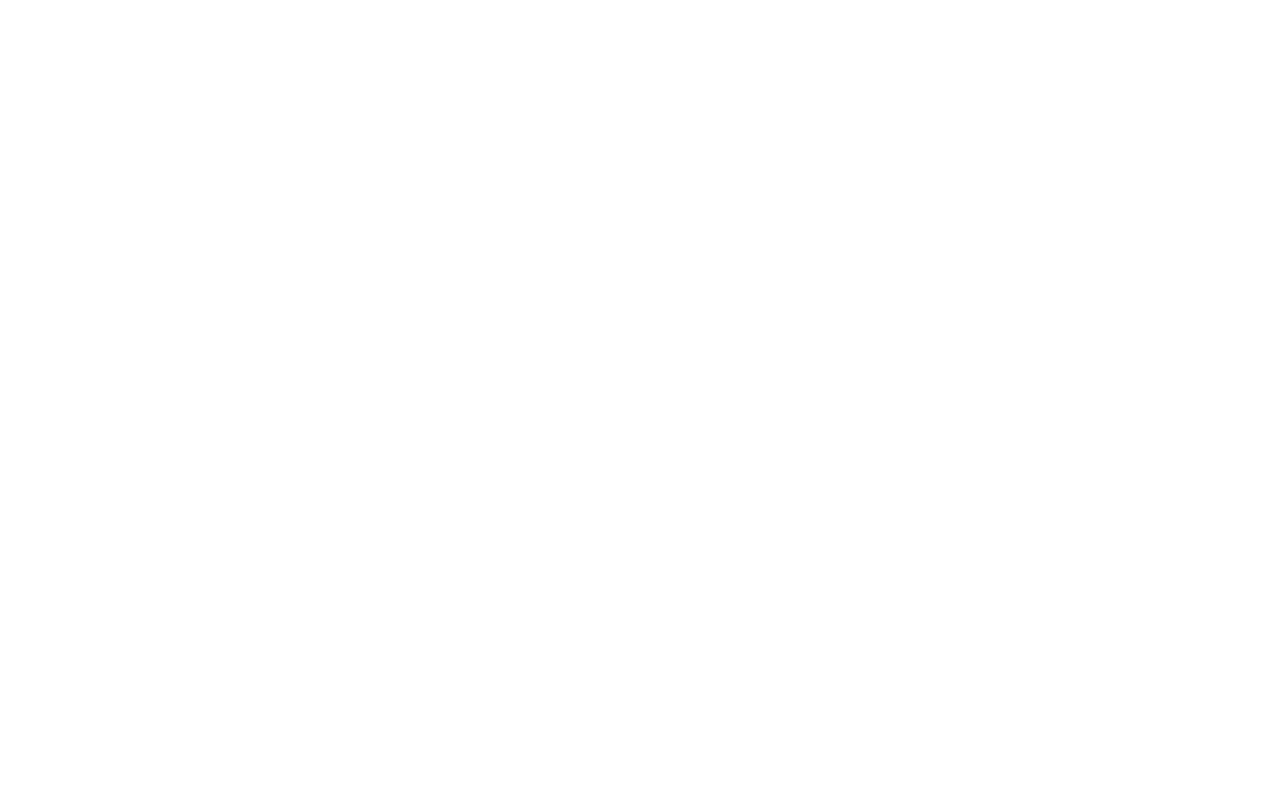
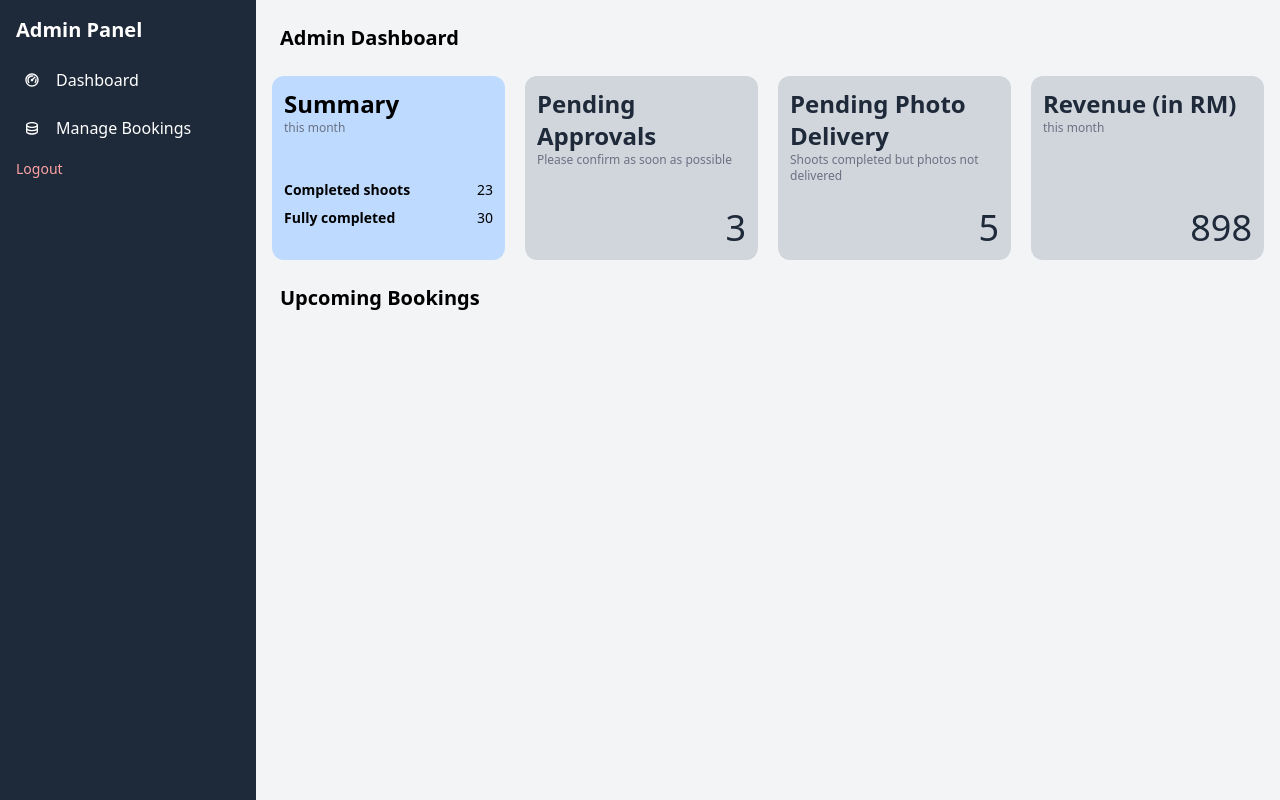
Before and after one commit to ChiaThingWei/Full-Freelancer-Booking-System, a React (Vite) app: page /admin in a window 1280 px wide. Before the commit this address had no page. Built offline with nearby package versions, Linux system fonts and the light colour scheme.

Commit message:
create admin site

```diff
--- a/src/App.tsx
+++ b/src/App.tsx
@@ -4,6 +4,9 @@
 import Booking from './pages/Booking';
 import ScrollToTop from './components/ScrollToTop';
 import { Toaster } from 'react-hot-toast';
+import AdminLayout from './layout/AdminLayout';
+import Dashboard from './pages/admin/Dashboard';
+import ManageBooking from './pages/admin/ManageBooking';
 
 function App() {
 
@@ -16,6 +19,13 @@
       <Routes>
         <Route path="/" element={<Home />} />
         <Route path="/booking" element={<Booking />} />
+
+        <Route path='/admin' element={<AdminLayout/>}>
+          <Route index element={<Dashboard/>}/>
+          <Route path='managebooking' element={<ManageBooking/>}/>
+
+        </Route>
+
       </Routes>
     </BrowserRouter>
     </>
--- /dev/null
+++ b/src/layout/AdminLayout.tsx
@@ -0,0 +1,60 @@
+import { useState } from 'react'
+import { Outlet } from 'react-router-dom'
+import { RiDashboard2Line } from "react-icons/ri"
+import { RiDatabase2Line } from "react-icons/ri"
+
+const AdminLayout = () => {
+  const [sidebarOpen, setSidebarOpen] = useState(false)
+
+  return (
+    <div className="flex h-screen">
+      {/* Overlay for mobile */}
+      {sidebarOpen && (
+        <div
+          className="fixed inset-0 z-40 bg-black bg-opacity-50 md:hidden"
+          onClick={() => setSidebarOpen(false)}
+        />
+      )}
+
+      {/* Sidebar */}
+      <div className={`fixed z-50 md:static md:translate-x-0 transition-transform duration-200
+        ${sidebarOpen ? 'translate-x-0' : '-translate-x-full'}
+        w-64 bg-gray-800 text-white p-4 h-full`}>
+        <h1 className="text-xl font-bold mb-4">Admin Panel</h1>
+        <ul className="space-y-2">
+          <li className='flex flex-row cursor-pointer hover:bg-gray-700 rounded-full py-2 px-1 transition-colors duration-200'><RiDashboard2Line className='ml-1 my-auto'/><a href="/admin" className="ml-4 block">Dashboard</a></li>
+          <li className='flex flex-row cursor-pointer hover:bg-gray-700 rounded-full py-2 px-1 transition-colors duration-200'><RiDatabase2Line className='ml-1 my-auto'/><a href="/admin/managebooking" className="ml-4 block">Manage Bookings</a></li>
+          <li>
+            <button
+              onClick={() => {
+                localStorage.removeItem('isLoggedIn')
+                window.location.href = '/login'
+              }}
+              className="text-red-300 hover:underline text-sm"
+            >
+              Logout
+            </button>
+          </li>
+        </ul>
+      </div>
+
+      {/* Main content */}
+      <div className="flex-1 flex flex-col overflow-auto bg-gray-100">
+        {/* Header */}
+        <header className="flex items-center justify-between p-4 bg-white shadow md:hidden">
+          <button onClick={() => setSidebarOpen(!sidebarOpen)} className="text-xl">
+            ☰
+          </button>
+          <h2 className="text-lg font-semibold">Admin</h2>
+        </header>
+
+        {/* Page content */}
+        <main className="flex-1 p-4 overflow-auto">
+          <Outlet />
+        </main>
+      </div>
+    </div>
+  )
+}
+
+export default AdminLayout
--- /dev/null
+++ b/src/pages/admin/Dashboard.tsx
@@ -0,0 +1,25 @@
+import Card from "./components/Card"
+import Card2 from "./components/Card2"
+
+const Dashboard = () => {
+  return (
+    <div>
+        <h1 className='p-2 font-semibold text-xl mb-4'>Admin Dashboard</h1>
+        <div className='grid grid-cols-2 sm:grid-cols-3 gap-3 md:gap-5 md:grid-cols-4'>
+
+            <Card title="Summary" data={23} bordercolor="border-blue-400" subtitle='this month' subtitle1='Completed shoots' subtitle2='Fully completed' data1={30} />
+            <Card2 title="Pending Approvals" data={3}  subtitle="Please confirm as soon as possible" subtitle1='' subtitle2='' />
+            <Card2 title="Pending Photo Delivery" data={5}  subtitle="Shoots completed but photos not delivered" subtitle1='' subtitle2='' />
+            <Card2 title="Revenue (in RM)" data={898.00}  subtitle="this month" subtitle1='' subtitle2='' />
+        </div>
+
+        <div>
+            <p className="p-2 font-semibold  text-xl my-4">Upcoming Bookings</p>
+
+        </div>
+
+    </div>
+  )
+}
+
+export default Dashboard
--- /dev/null
+++ b/src/pages/admin/ManageBooking.tsx
@@ -0,0 +1,9 @@
+import React from 'react'
+
+const ManageBooking = () => {
+  return (
+    <div>ManageBooking</div>
+  )
+}
+
+export default ManageBooking
--- /dev/null
+++ b/src/pages/admin/components/Card.tsx
@@ -0,0 +1,47 @@
+import type { ReactNode } from 'react';
+
+type CardProps = {
+  title: string;
+  data: number;
+  data1?: number;
+  icon?: ReactNode;
+  subtitle?: string;
+  subtitle1?: string;
+  subtitle2?: string;
+  bordercolor?: string;
+};
+
+ const Card = ({title,data,subtitle,subtitle1,data1, subtitle2, bordercolor = ''}: CardProps) => {
+  return (
+    <div className={` ${bordercolor} text-black flex justify-between hover:scale-105 transition-transform duration-300 bg-blue-200 flex-col  p-3  rounded-xl overflow-hidden `}>
+
+
+        <div className='flex flex-col'>
+         <p className=' text-lg md:text-2xl font-semibold'>{title}</p>
+        <p className='text-xs text-gray-500'>{subtitle}</p>
+        </div>
+
+        <div className='flex flex-col'>
+
+            <div className='flex flex-row justify-between mt-4 '>
+                <p className='text-sm my-2 font-semibold'>{subtitle1}</p>
+                <p className=' my-2  text-sm'> {data}</p>
+            </div>
+
+            <div className='flex flex-row justify-between'>
+                <p className='text-sm  font-semibold'>{subtitle2}</p>
+                <p className='  text-sm'>{data1}</p>
+            </div>
+
+        </div>
+
+
+
+
+        <p className=''></p>
+
+  </div>
+  )
+}
+
+export default Card
--- /dev/null
+++ b/src/pages/admin/components/Card2.tsx
@@ -0,0 +1,37 @@
+import type { ReactNode } from 'react'
+
+type CardProps = {
+  title: string;
+  data: number;
+  data1?: number;
+  icon?: ReactNode;
+  subtitle?: string;
+  subtitle1?: string;
+  subtitle2?: string;
+  bordercolor?: string;
+}
+
+const Card2 = ({title,data,subtitle, bordercolor = ''}: CardProps) => {
+    return (
+      <div className={` ${bordercolor} text-gray-800 flex justify-between hover:scale-105 transition-transform duration-300 bg-gray-300 flex-col  p-3 rounded-xl overflow-hidden `}>
+
+
+          <div className='flex flex-col h-1/2'>
+           <p className=' text-lg md:text-2xl font-semibold'>{title}</p>
+          <p className='text-xs text-gray-500'>{subtitle}</p>
+          </div>
+
+          <div className='flex flex-col h-1/2'>
+
+                  <p className='text-end mt-auto text-4xl pb-0 pt-6'> {data}</p>
+
+          </div>
+
+
+          <p className=''></p>
+
+    </div>
+    )
+  }
+
+export default Card2
```
Also changed, not shown: src/pages/Booking.tsx (+0 -9 lines), src/components/AuthGuard.tsx (added).
